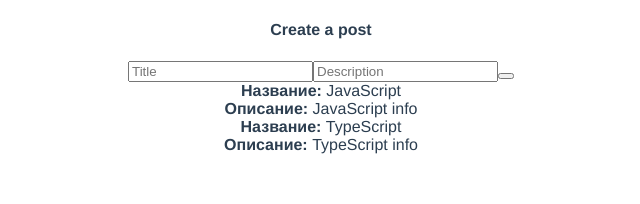
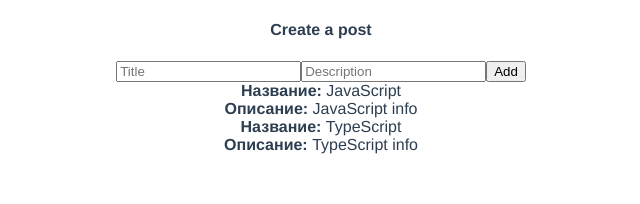
Before and after one commit to Overk1lls/vue3-course-prac, a Vue app: page / in a window 1280 px wide. Shown: the top 204 px of the page, without its empty margins (319-959 px from the left). Built offline with nearby package versions, Linux system fonts and the light colour scheme.

Commit message:
Decompose into components

```diff
--- a/src/App.vue
+++ b/src/App.vue
@@ -4,22 +4,22 @@
     <router-link to="/about">About</router-link>
   </nav>
   <router-view /> -->
-  <div>
-    <form @submit.prevent>
-      <h4>Create a post</h4>
-      <input v-model="title" class="input" type="text" name="" id="" placeholder="Title">
-      <input v-model="body" class="input" type="text" name="" id="" placeholder="Description">
-      <button class="btn" @click="createPost"></button>
-    </form>
-    <div class="post" v-for="post in posts" v-bind:key="post.id">
-      <div><strong>Название: </strong>{{ post.title }}</div>
-      <div><strong>Описание: </strong>{{ post.body }}</div>
-    </div>
+  <div class="app">
+    <PostForm @create="createPost" />
+    <PostList :posts="posts" />
   </div>
 </template>
 
 <script lang="ts">
+import PostForm from '@/components/PostForm.vue';
+import PostList from '@/components/PostList.vue';
+import { Post } from './models';
+
 export default {
+  components: {
+    PostForm,
+    PostList,
+  },
   data() {
     return {
       posts: [
@@ -33,18 +33,11 @@
           title: 'TypeScript',
           body: 'TypeScript info',
         },
-      ],
-      title: '',
-      body: '',
+      ] as Post[],
     };
   },
   methods: {
-    createPost() {
-      const post = {
-        id: Date.now(),
-        title: this.title,
-        body: this.body,
-      };
+    createPost(post: Post) {
       this.posts.push(post);
     },
   },
--- /dev/null
+++ b/src/components/PostForm.vue
@@ -0,0 +1,35 @@
+<template>
+  <div>
+    <form @submit.prevent>
+      <h4>Create a post</h4>
+      <input v-model="post.title" class="input" type="text" name="" id="" placeholder="Title">
+      <input v-model="post.body" class="input" type="text" name="" id="" placeholder="Description">
+      <button class="btn" @click="createPost">Add</button>
+    </form>
+  </div>
+</template>
+
+<script lang="ts">
+export default {
+  data: () => ({
+    post: {
+      title: '',
+      body: '',
+    },
+  }),
+  methods: {
+    createPost() {
+      this.post.id = Date.now();
+      this.$emit('create', this.post);
+      this.post = {
+        title: '',
+        body: '',
+      };
+    },
+  },
+};
+</script>
+
+<style lang="scss" scoped>
+
+</style>
--- /dev/null
+++ b/src/components/PostList.vue
@@ -0,0 +1,20 @@
+<template>
+  <div class="post" v-for="post in props.posts" v-bind:key="post.id">
+    <div><strong>Название: </strong>{{ post.title }}</div>
+    <div><strong>Описание: </strong>{{ post.body }}</div>
+  </div>
+</template>
+
+<script setup lang="ts">
+import { Post } from '../models';
+
+interface Props {
+  posts: Post[];
+}
+
+const props = defineProps<Props>();
+</script>
+
+<style lang="scss" scoped>
+
+</style>
--- /dev/null
+++ b/src/models/index.ts
@@ -0,0 +1 @@
+export * from './post.model';
--- /dev/null
+++ b/src/models/post.model.ts
@@ -0,0 +1,5 @@
+export interface Post {
+  id: number;
+  title: string;
+  body: string;
+}
```
